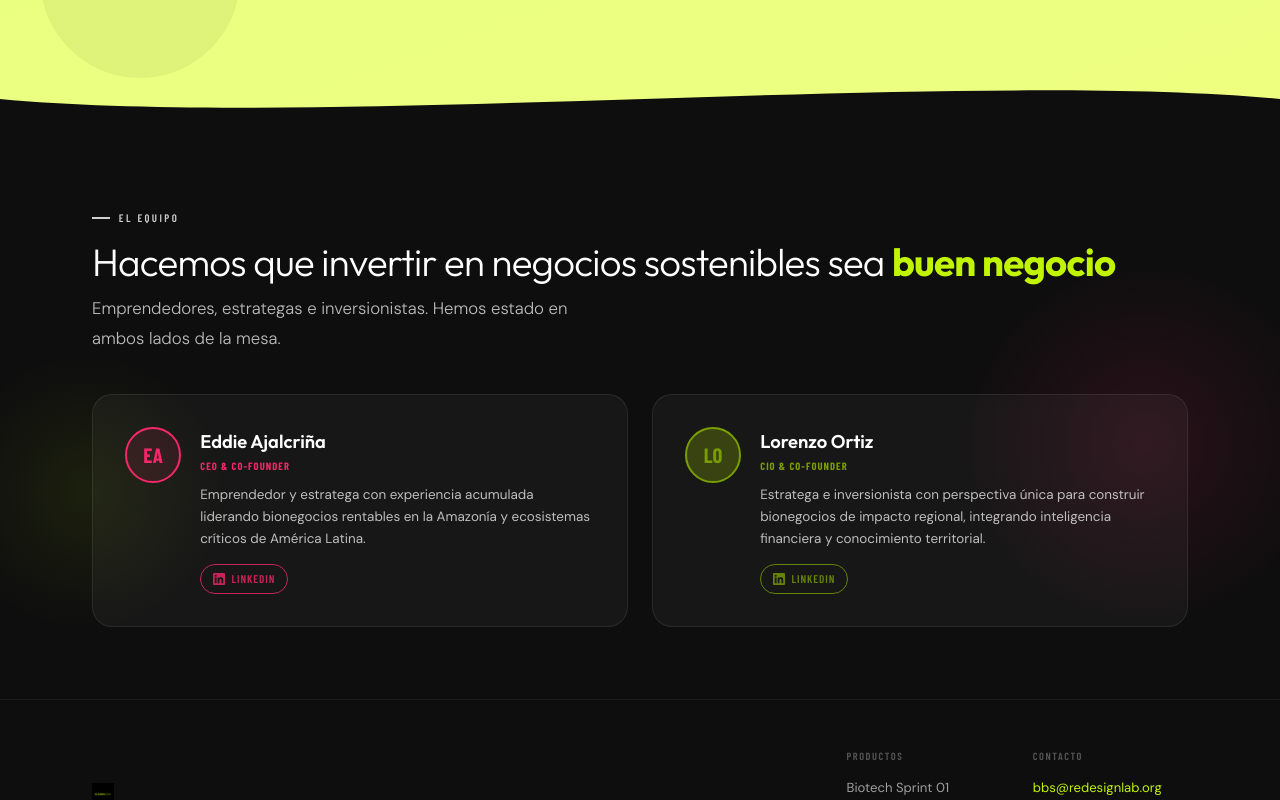
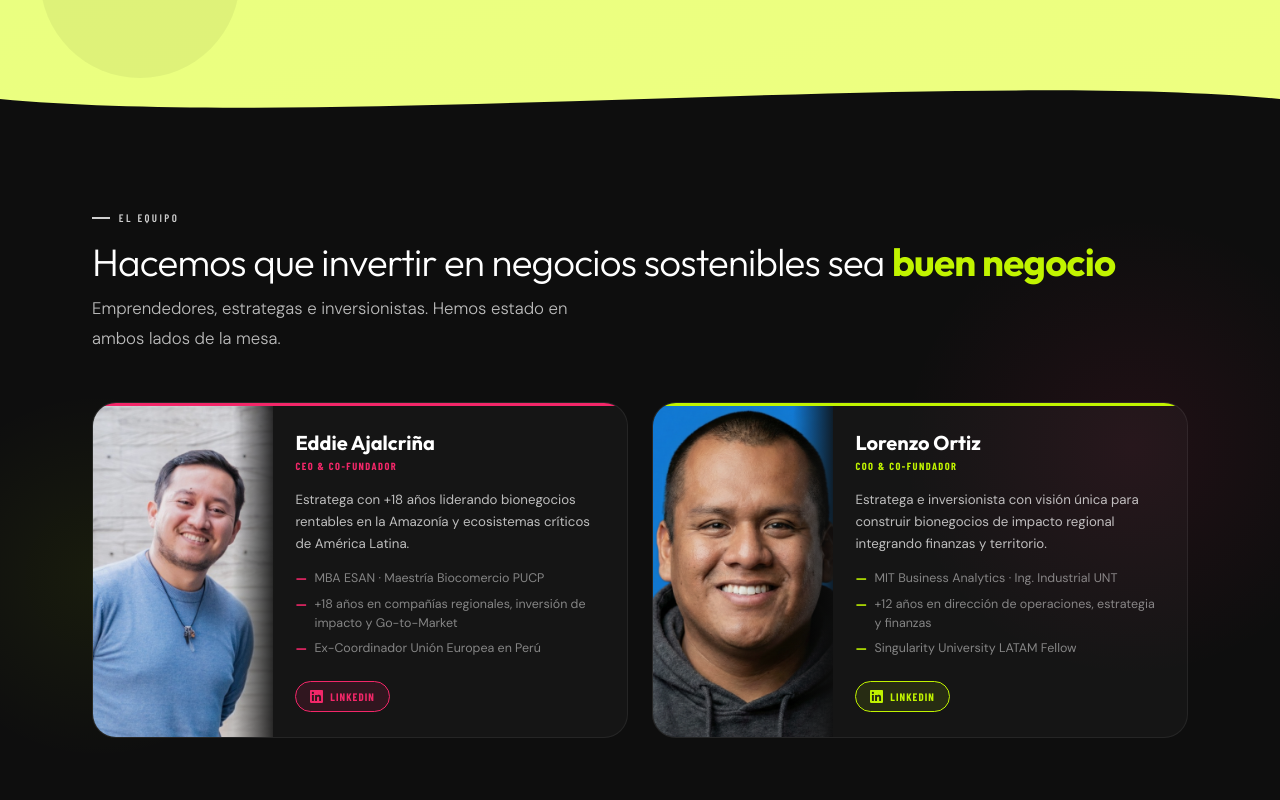
Before and after one commit to eajalcrina/BBS-Thinkific, a React (Vite) app: page / in a window 1280 px wide. Shown: the part 6040-6840 px from the top of the page. Built offline with nearby package versions, Linux system fonts and the light colour scheme.

Commit message:
Add files via upload

```diff
--- a/src/components/Team.jsx
+++ b/src/components/Team.jsx
@@ -1,59 +1,186 @@
 import FadeIn from './FadeIn.jsx'
 import { motion } from 'framer-motion'
 
-const LiIcon = () => <svg viewBox="0 0 24 24" width="12" height="12" fill="currentColor"><path d="M20.447 20.452h-3.554v-5.569c0-1.328-.027-3.037-1.852-3.037-1.853 0-2.136 1.445-2.136 2.939v5.667H9.351V9h3.414v1.561h.046c.477-.9 1.637-1.85 3.37-1.85 3.601 0 4.267 2.37 4.267 5.455v6.286zM5.337 7.433a2.062 2.062 0 0 1-2.063-2.065 2.064 2.064 0 1 1 2.063 2.065zm1.782 13.019H3.555V9h3.564v11.452zM22.225 0H1.771C.792 0 0 .774 0 1.729v20.542C0 23.227.792 24 1.771 24h20.451C23.2 24 24 23.227 24 22.271V1.729C24 .774 23.2 0 22.222 0h.003z"/></svg>
+const LiIcon = () => (
+  <svg viewBox="0 0 24 24" width="13" height="13" fill="currentColor">
+    <path d="M20.447 20.452h-3.554v-5.569c0-1.328-.027-3.037-1.852-3.037-1.853 0-2.136 1.445-2.136 2.939v5.667H9.351V9h3.414v1.561h.046c.477-.9 1.637-1.85 3.37-1.85 3.601 0 4.267 2.37 4.267 5.455v6.286zM5.337 7.433a2.062 2.062 0 0 1-2.063-2.065 2.064 2.064 0 1 1 2.063 2.065zm1.782 13.019H3.555V9h3.564v11.452zM22.225 0H1.771C.792 0 0 .774 0 1.729v20.542C0 23.227.792 24 1.771 24h20.451C23.2 24 24 23.227 24 22.271V1.729C24 .774 23.2 0 22.222 0h.003z" />
+  </svg>
+)
 
 const founders = [
-  { initials:'EA', name:'Eddie Ajalcriña', role:'CEO & Co-founder', bio:'Emprendedor y estratega con experiencia acumulada liderando bionegocios rentables en la Amazonía y ecosistemas críticos de América Latina.', li:'https://www.linkedin.com/in/eddieajalcrina/', color:'var(--rose)', bg:'rgba(243,39,105,0.1)' },
-  { initials:'LO', name:'Lorenzo Ortiz', role:'CIO & Co-founder', bio:'Estratega e inversionista con perspectiva única para construir bionegocios de impacto regional, integrando inteligencia financiera y conocimiento territorial.', li:'https://www.linkedin.com/in/lorenzoo/', color:'var(--lime-dk)', bg:'rgba(193,244,0,0.2)' },
+  {
+    name: 'Eddie Ajalcriña',
+    role: 'CEO & Co-Fundador',
+    photo: '/eddie.jpg',
+    bio: 'Estratega con +18 años liderando bionegocios rentables en la Amazonía y ecosistemas críticos de América Latina.',
+    credentials: [
+      'MBA ESAN · Maestría Biocomercio PUCP',
+      '+18 años en compañías regionales, inversión de impacto y Go-to-Market',
+      'Ex-Coordinador Unión Europea en Perú',
+    ],
+    li: 'https://www.linkedin.com/in/eddieajalcrina/',
+    accent: 'var(--rose)',
+    accentBg: 'rgba(243,39,105,0.12)',
+    glowColor: 'rgba(243,39,105,0.25)',
+  },
+  {
+    name: 'Lorenzo Ortiz',
+    role: 'COO & Co-Fundador',
+    photo: '/lorenzo.jpg',
+    bio: 'Estratega e inversionista con visión única para construir bionegocios de impacto regional integrando finanzas y territorio.',
+    credentials: [
+      'MIT Business Analytics · Ing. Industrial UNT',
+      '+12 años en dirección de operaciones, estrategia y finanzas',
+      'Singularity University LATAM Fellow',
+    ],
+    li: 'https://www.linkedin.com/in/lorenzoortiz/',
+    accent: 'var(--lime)',
+    accentBg: 'rgba(193,244,0,0.10)',
+    glowColor: 'rgba(193,244,0,0.20)',
+  },
 ]
 
 export default function Team() {
   return (
-    <section id="equipo" className="sec-t on-dark" style={{ background:'var(--dark)', position:'relative', overflow:'hidden' }}>
-      {/* Rose blob */}
-      <div style={{ position:'absolute', top:'20%', right:'-5%', width:400, height:400, borderRadius:'50%', background:'radial-gradient(circle, rgba(243,39,105,0.12) 0%, transparent 65%)', pointerEvents:'none' }}/>
-      <div style={{ position:'absolute', bottom:'10%', left:'-5%', width:300, height:300, borderRadius:'50%', background:'radial-gradient(circle, rgba(193,244,0,0.08) 0%, transparent 65%)', pointerEvents:'none' }}/>
+    <section id="equipo" className="sec-t on-dark" style={{ background: 'var(--dark)', position: 'relative', overflow: 'hidden' }}>
 
-      <div className="wrap" style={{ position:'relative' }}>
-        <FadeIn><div className="label white" style={{ marginBottom:'1rem' }}>El equipo</div></FadeIn>
+      {/* Blobs decorativos */}
+      <div style={{ position: 'absolute', top: '10%', right: '-8%', width: 500, height: 500, borderRadius: '50%', background: 'radial-gradient(circle, rgba(243,39,105,0.08) 0%, transparent 65%)', pointerEvents: 'none' }} />
+      <div style={{ position: 'absolute', bottom: '5%', left: '-8%', width: 400, height: 400, borderRadius: '50%', background: 'radial-gradient(circle, rgba(193,244,0,0.06) 0%, transparent 65%)', pointerEvents: 'none' }} />
+
+      <div className="wrap" style={{ position: 'relative' }}>
+
+        <FadeIn>
+          <div className="label white" style={{ marginBottom: '1rem' }}>El equipo</div>
+        </FadeIn>
         <FadeIn delay={0.08}>
-          <h2 className="t-out t-md" style={{ marginBottom:'0.8rem', color:'var(--white)' }}>
-            Hacemos que invertir en negocios sostenibles sea <em style={{ fontStyle:'normal', color:'var(--lime)', fontWeight:700 }}>buen negocio</em>
+          <h2 className="t-out t-md" style={{ marginBottom: '0.8rem', color: 'var(--white)' }}>
+            Hacemos que invertir en negocios sostenibles sea{' '}
+            <em style={{ fontStyle: 'normal', color: 'var(--lime)', fontWeight: 700 }}>buen negocio</em>
           </h2>
         </FadeIn>
         <FadeIn delay={0.14}>
-          <p className="lead" style={{ color:'var(--t-white2)', maxWidth:520, marginBottom:'2.5rem' }}>
+          <p className="lead" style={{ color: 'var(--t-white2)', maxWidth: 520, marginBottom: '3rem' }}>
             Emprendedores, estrategas e inversionistas. Hemos estado en ambos lados de la mesa.
           </p>
         </FadeIn>
 
-        <div style={{ display:'grid', gridTemplateColumns:'1fr 1fr', gap:'1.5rem' }} className="team-grid">
-          {founders.map((f,i) => (
-            <FadeIn key={f.name} delay={0.1+i*0.12}>
+        <div style={{ display: 'grid', gridTemplateColumns: '1fr 1fr', gap: '1.5rem' }} className="team-grid">
+          {founders.map((f, i) => (
+            <FadeIn key={f.name} delay={0.1 + i * 0.14}>
               <motion.div
-                whileHover={{ y:-4 }} transition={{ duration:0.25 }}
-                style={{ background:'rgba(255,255,255,0.04)', border:'1px solid rgba(255,255,255,0.08)', borderRadius:20, padding:'2rem', display:'flex', alignItems:'flex-start', gap:'1.2rem', cursor:'default' }}
+                whileHover={{ y: -6 }}
+                transition={{ duration: 0.3, ease: [0.22, 1, 0.36, 1] }}
+                style={{
+                  background: 'rgba(255,255,255,0.03)',
+                  border: '1px solid rgba(255,255,255,0.07)',
+                  borderRadius: 24,
+                  overflow: 'hidden',
+                  cursor: 'default',
+                  boxShadow: `0 0 0 0 ${f.glowColor}`,
+                  transition: 'box-shadow 0.3s',
+                }}
+                onMouseEnter={e => e.currentTarget.style.boxShadow = `0 20px 60px ${f.glowColor}`}
+                onMouseLeave={e => e.currentTarget.style.boxShadow = '0 0 0 0 transparent'}
               >
-                <div style={{ width:56, height:56, borderRadius:'50%', background:f.bg, border:`2px solid ${f.color}`, display:'flex', alignItems:'center', justifyContent:'center', fontFamily:'var(--fbc)', fontSize:'1.3rem', fontWeight:700, color:f.color, flexShrink:0 }}>
-                  {f.initials}
-                </div>
-                <div>
-                  <h3 style={{ fontFamily:'var(--fout)', fontSize:'1.15rem', fontWeight:600, color:'var(--white)', marginBottom:'0.1rem' }}>{f.name}</h3>
-                  <div style={{ fontFamily:'var(--fbc)', fontSize:'0.66rem', fontWeight:700, letterSpacing:'0.1em', textTransform:'uppercase', color:f.color, marginBottom:'0.6rem' }}>{f.role}</div>
-                  <p style={{ fontSize:'0.84rem', color:'var(--t-white2)', lineHeight:1.65, marginBottom:'0.85rem' }}>{f.bio}</p>
-                  <a href={f.li} target="_blank" rel="noopener noreferrer"
-                    style={{ display:'inline-flex', alignItems:'center', gap:'0.4rem', fontFamily:'var(--fbc)', fontSize:'0.7rem', fontWeight:600, letterSpacing:'0.08em', textTransform:'uppercase', textDecoration:'none', color:f.color, border:`1px solid ${f.color}`, padding:'0.3rem 0.75rem', borderRadius:50, transition:'all 0.18s', opacity:0.8 }}
-                    onMouseEnter={e=>{ e.currentTarget.style.opacity='1'; e.currentTarget.style.background=f.bg; }}
-                    onMouseLeave={e=>{ e.currentTarget.style.opacity='0.8'; e.currentTarget.style.background='transparent'; }}
-                  ><LiIcon/> LinkedIn</a>
+                {/* Franja de color superior */}
+                <div style={{ height: 3, background: f.accent }} />
+
+                <div style={{ display: 'grid', gridTemplateColumns: '180px 1fr' }} className="founder-inner">
+
+                  {/* Foto */}
+                  <div style={{ position: 'relative', overflow: 'hidden', minHeight: 260 }}>
+                    <motion.img
+                      src={f.photo}
+                      alt={f.name}
+                      style={{
+                        width: '100%',
+                        height: '100%',
+                        objectFit: 'cover',
+                        objectPosition: 'center top',
+                        display: 'block',
+                        filter: 'grayscale(15%) brightness(0.95)',
+                      }}
+                      whileHover={{ scale: 1.04, filter: 'grayscale(0%) brightness(1.02)' }}
+                      transition={{ duration: 0.5 }}
+                    />
+                    {/* Gradiente lateral hacia el contenido */}
+                    <div style={{
+                      position: 'absolute',
+                      top: 0, right: 0, bottom: 0,
+                      width: 40,
+                      background: 'linear-gradient(to right, transparent, rgba(14,14,14,0.85))',
+                    }} />
+                  </div>
+
+                  {/* Contenido */}
+                  <div style={{ padding: '1.6rem 1.6rem 1.6rem 1.4rem', display: 'flex', flexDirection: 'column', gap: '0.9rem' }}>
+
+                    <div>
+                      <h3 style={{ fontFamily: 'var(--fout)', fontSize: '1.25rem', fontWeight: 700, color: 'var(--white)', marginBottom: '0.2rem', lineHeight: 1.2 }}>
+                        {f.name}
+                      </h3>
+                      <div style={{ fontFamily: 'var(--fbc)', fontSize: '0.65rem', fontWeight: 700, letterSpacing: '0.14em', textTransform: 'uppercase', color: f.accent }}>
+                        {f.role}
+                      </div>
+                    </div>
+
+                    <p style={{ fontSize: '0.83rem', color: 'var(--t-white2)', lineHeight: 1.65 }}>
+                      {f.bio}
+                    </p>
+
+                    {/* Credenciales */}
+                    <ul style={{ listStyle: 'none', display: 'flex', flexDirection: 'column', gap: '0.4rem' }}>
+                      {f.credentials.map((c, ci) => (
+                        <li key={ci} style={{ display: 'flex', alignItems: 'flex-start', gap: '0.5rem', fontSize: '0.78rem', color: 'var(--t-white3)', lineHeight: 1.5 }}>
+                          <span style={{ color: f.accent, fontWeight: 700, flexShrink: 0, marginTop: '0.05rem' }}>—</span>
+                          {c}
+                        </li>
+                      ))}
+                    </ul>
+
+                    {/* LinkedIn */}
+                    <div style={{ marginTop: 'auto', paddingTop: '0.5rem' }}>
+                      <a
+                        href={f.li}
+                        target="_blank"
+                        rel="noopener noreferrer"
+                        style={{
+                          display: 'inline-flex',
+                          alignItems: 'center',
+                          gap: '0.45rem',
+                          fontFamily: 'var(--fbc)',
+                          fontSize: '0.68rem',
+                          fontWeight: 700,
+                          letterSpacing: '0.1em',
+                          textTransform: 'uppercase',
+                          textDecoration: 'none',
+                          color: f.accent,
+                          border: `1px solid ${f.accent}`,
+                          padding: '0.35rem 0.85rem',
+                          borderRadius: 50,
+                          background: f.accentBg,
+                          transition: 'all 0.2s',
+                        }}
+                        onMouseEnter={e => { e.currentTarget.style.opacity = '1'; e.currentTarget.style.background = f.accentBg.replace('0.10', '0.22').replace('0.12', '0.25') }}
+                        onMouseLeave={e => { e.currentTarget.style.background = f.accentBg }}
+                      >
+                        <LiIcon /> LinkedIn
+                      </a>
+                    </div>
+
+                  </div>
                 </div>
               </motion.div>
             </FadeIn>
           ))}
         </div>
       </div>
-      <style>{`@media(max-width:760px){.team-grid{grid-template-columns:1fr!important}}`}</style>
+
+      <style>{`
+        @media(max-width:900px){ .team-grid{ grid-template-columns:1fr!important } }
+        @media(max-width:600px){ .founder-inner{ grid-template-columns:1fr!important } .founder-inner img{ height:220px; width:100%; } }
+      `}</style>
     </section>
   )
 }
```
